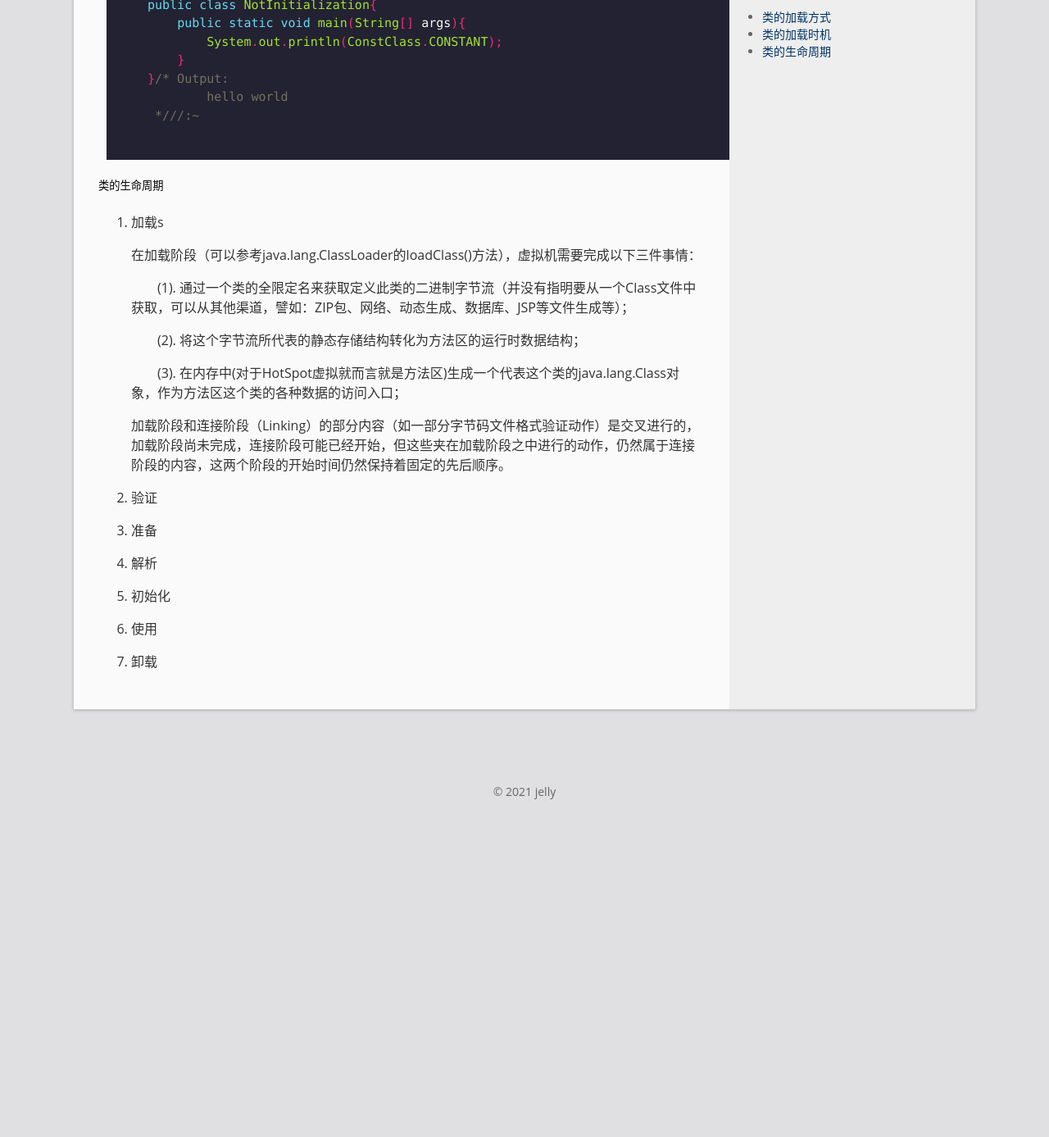
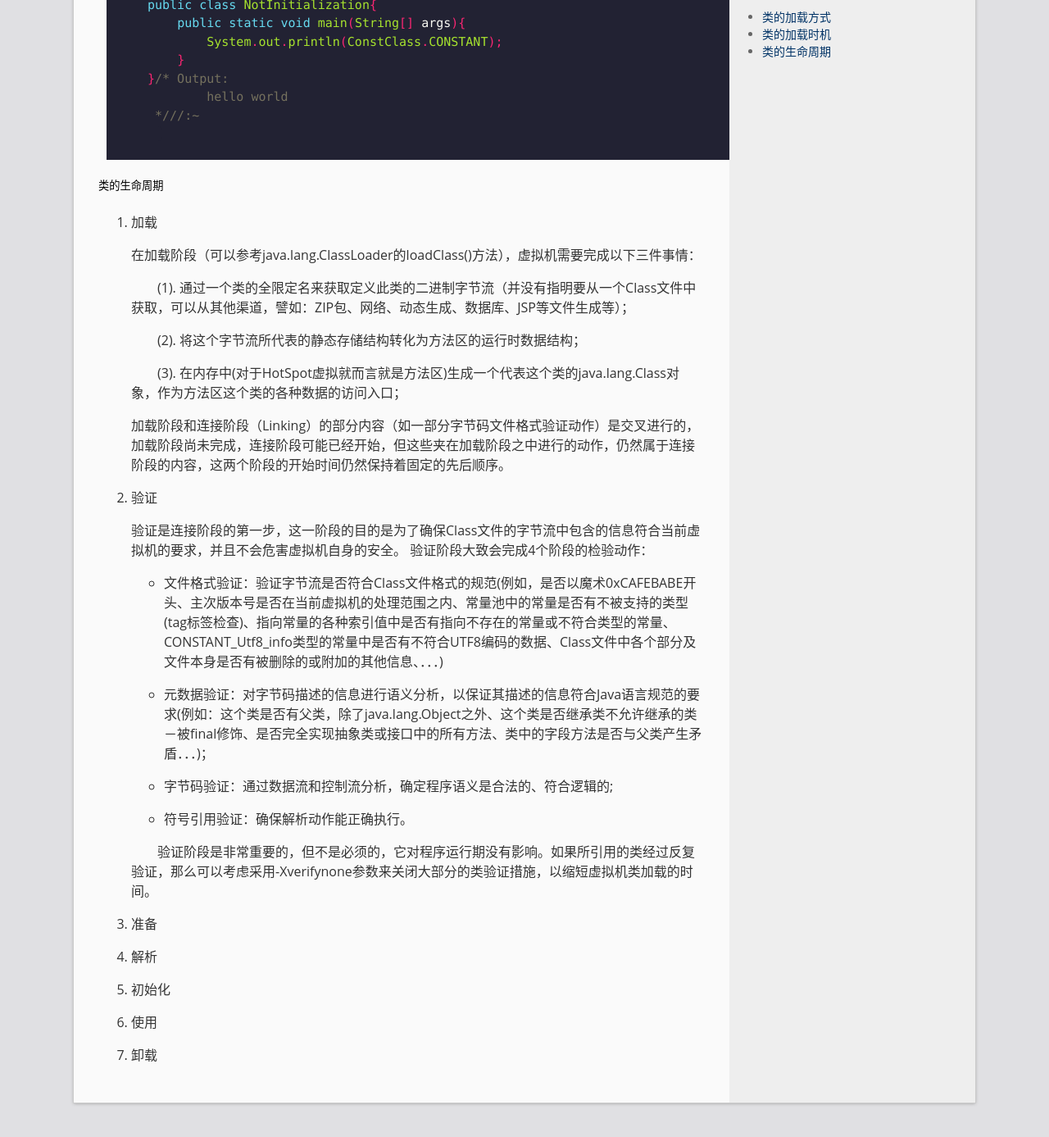
Before and after one commit to jelly-wzj/bigdata, a Jekyll site: the page built from _posts/2021-04-11-jvm之虚拟机类加载机制.md, in a window 1280 px wide and 1400 px high, scrolled down 2535 px. Shown: the top 1387 px of the window at 82% size. Built offline with Jekyll 4.4.1, drawn with Linux system fonts in a browser that asks for light colours; before the commit the page ends 3571 px from its top, so only the background shows below that.

Commit message:
init blog

```diff
--- a/_posts/2021-04-11-jvm之虚拟机类加载机制.md
+++ b/_posts/2021-04-11-jvm之虚拟机类加载机制.md
@@ -122,7 +122,7 @@ java虚拟机是如何加载ＣＬＡＳＳ文件，ＣＬＡＳＳ文件信息
 
 ##### 类的生命周期
 
-1. 加载s
+1. 加载
 
    在加载阶段（可以参考java.lang.ClassLoader的loadClass()方法），虚拟机需要完成以下三件事情：
 
@@ -136,6 +136,18 @@ java虚拟机是如何加载ＣＬＡＳＳ文件，ＣＬＡＳＳ文件信息
 
 2. 验证
 
+   验证是连接阶段的第一步，这一阶段的目的是为了确保Class文件的字节流中包含的信息符合当前虚拟机的要求，并且不会危害虚拟机自身的安全。 验证阶段大致会完成4个阶段的检验动作：
+
+   * 文件格式验证：验证字节流是否符合Class文件格式的规范(例如，是否以魔术0xCAFEBABE开头、主次版本号是否在当前虚拟机的处理范围之内、常量池中的常量是否有不被支持的类型(tag标签检查)、指向常量的各种索引值中是否有指向不存在的常量或不符合类型的常量、CONSTANT_Utf8_info类型的常量中是否有不符合UTF8编码的数据、Class文件中各个部分及文件本身是否有被删除的或附加的其他信息、．．．)
+
+   * 元数据验证：对字节码描述的信息进行语义分析，以保证其描述的信息符合Java语言规范的要求(例如：这个类是否有父类，除了java.lang.Object之外、这个类是否继承类不允许继承的类－被final修饰、是否完全实现抽象类或接口中的所有方法、类中的字段方法是否与父类产生矛盾．．．)；
+
+   * 字节码验证：通过数据流和控制流分析，确定程序语义是合法的、符合逻辑的;
+
+   * 符号引用验证：确保解析动作能正确执行。
+
+   　　验证阶段是非常重要的，但不是必须的，它对程序运行期没有影响。如果所引用的类经过反复验证，那么可以考虑采用-Xverifynone参数来关闭大部分的类验证措施，以缩短虚拟机类加载的时间。
+
 3. 准备
 
 4. 解析
```
